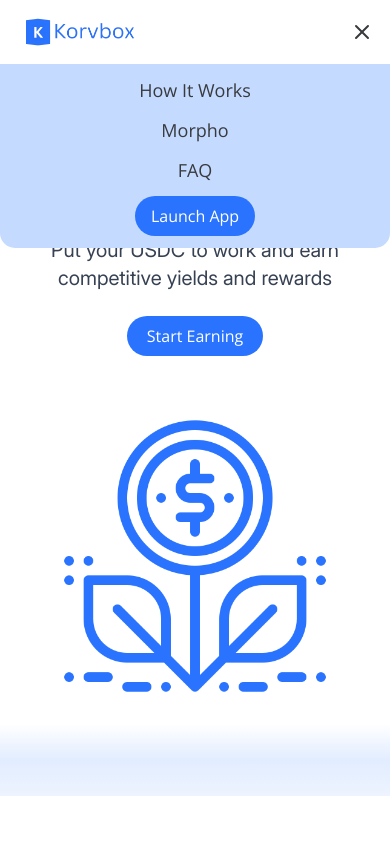
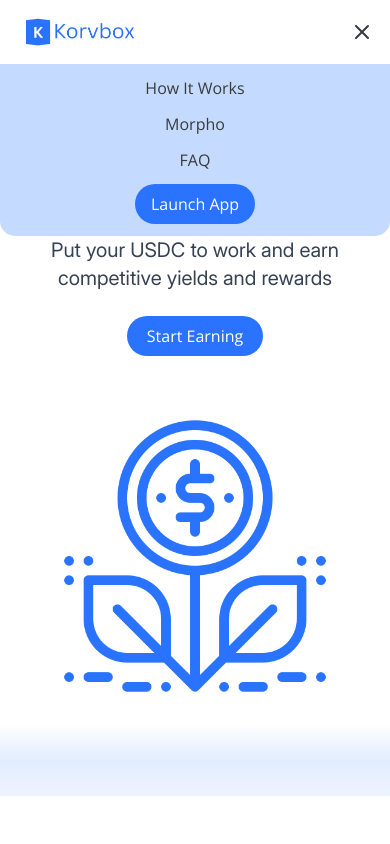
Before and after one commit to calebomondi/korvbox-landing, a React (Vite) app: page / in a window 390 px wide. Both pictures are taken after a click on the button 362 px from the left and 32 px from the top of the page. Shown: the top 844 px of the page. Built offline with nearby package versions, Linux system fonts and the light colour scheme.

Commit message:
enhanced navbar link styling and active section indication on mobile

```diff
--- a/src/components/navbar/navbar.tsx
+++ b/src/components/navbar/navbar.tsx
@@ -101,9 +101,10 @@ export default function Navbar() {
               {['How It Works', 'Morpho', 'FAQ'].map((item) => (
                 <a
                   key={item}
-                  href={`/#${item.toLowerCase().replace(' ', '-')}`}
-                  className="font-opensans block px-3 text-center text-lg"
-                  onClick={() => setIsMenuOpen(false)}
+                  href={`/#${item.toLowerCase().replace(/ /g, '-')}`}
+                  className={`font-opensans transition-all duration-300  relative after:content-[''] after:absolute after:w-0 after:h-0.5
+                    hover:scale-105 hover:text-[#2973FF] dark:hover:text-[#FFFFFF] dark:text-gray-400
+                    ${activeSection === item.toLowerCase().replace(/ /g, '-') ? 'after:w-full' : ''}`}
                 >
                   {item}
                 </a>
```
